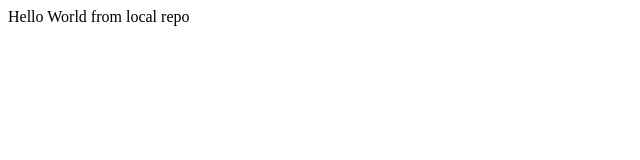
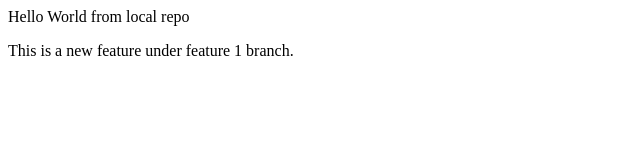
Before and after one commit to sumitk729/LoacalRepo, a plain HTML site: page index.html in a window 1280 px wide. Shown: the whole page, without its empty margins (0-640 px from the left). Drawn offline with Linux system fonts and the light colour scheme.

Commit message:
Add new feature

```diff
--- a/index.html
+++ b/index.html
@@ -1 +1,2 @@
 <p> Hello World from local repo</p>
+<p>This is a new feature under feature 1 branch.</p>
```
